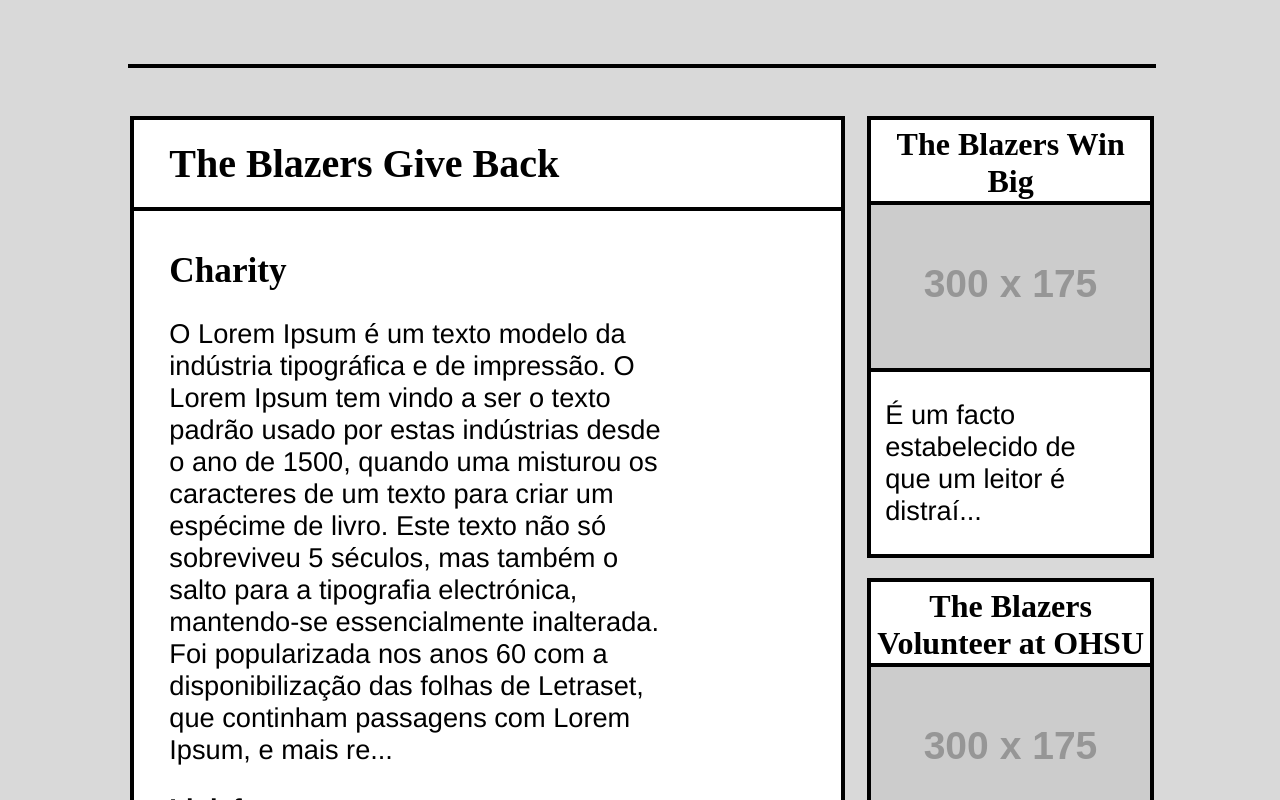
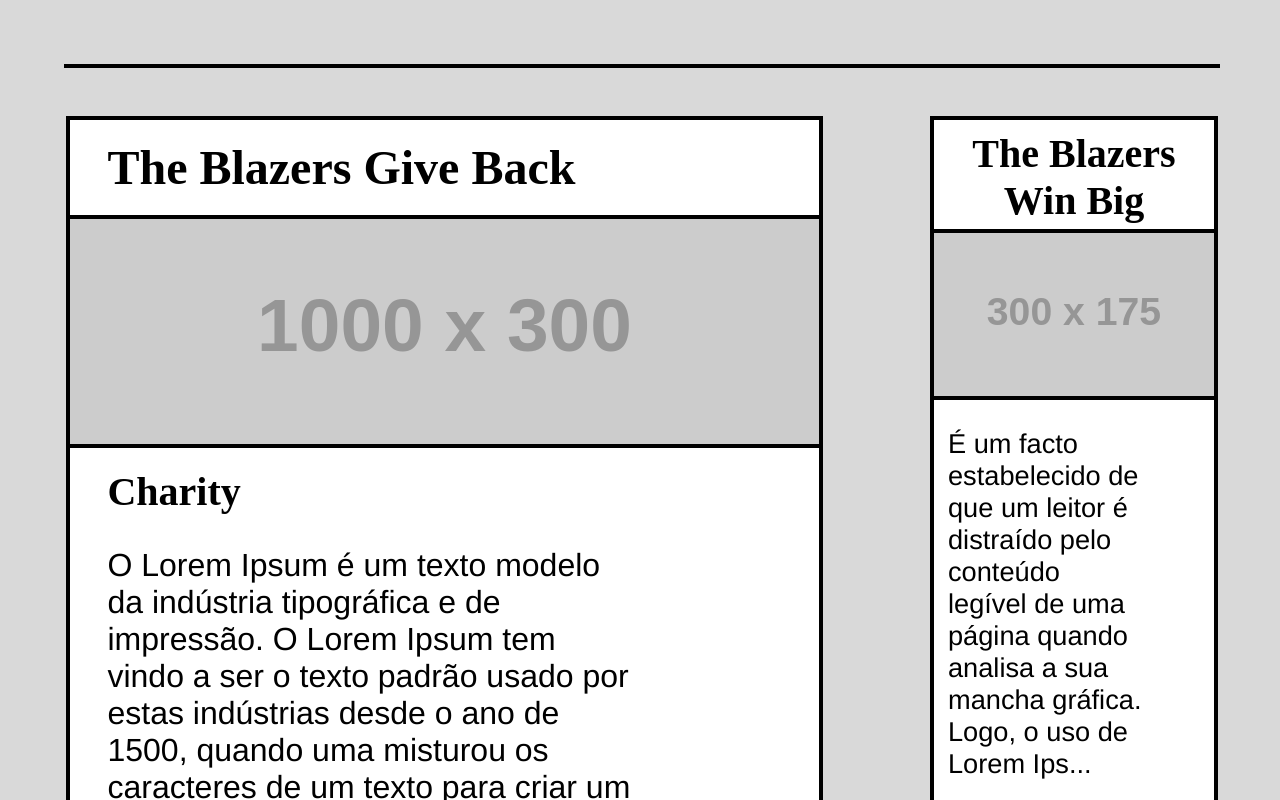
Before and after one commit to marcusjensen15/news-feed-main-component, a React (Create React App) app: page / in a window 1280 px wide. Shown: the top 800 px of the page. Built offline with nearby package versions, Linux system fonts and the light colour scheme.

Commit message:
proportioned containers differently

```diff
--- a/src/App.css
+++ b/src/App.css
@@ -10,7 +10,10 @@
 /* NewsFeedMain Styles */
 
 .newsFeedImageContainer{
+  border-bottom: 4px solid black;
   border-top: 4px solid black;
+  margin: 0%;
+  padding: 0%;
 }
 
 .removeLinkLine{
@@ -21,6 +24,9 @@
 .newsFeedImage{
   width: 100%;
   display: block;
+  margin: 0px;
+  padding: 0px;
+  max-height: 520px;
 }
 
 .newsFeedLink{
@@ -35,7 +41,7 @@
 .subHeaderMain{
   padding-left: 5%;
   font-family: “UnitedSansCdHv”, franklin-gothic-urw !important;
-  font-size: 2.2rem;
+  font-size: 2.5rem;
   margin-bottom: 2%;
   font-weight: bold;
   margin-top: 20px;
@@ -47,7 +53,7 @@
   padding-left: 5%;
   font-family: “Helvetica Neue”,Helvetica,Arial,sans-serif;
   padding-right: 24%;
-  font-size: 1.7rem;
+  font-size: 2rem;
 }
 
 
@@ -55,26 +61,22 @@
   color: black;
   background-color: #FFFFFF;
   float: left;
-  width: 69%;
+  width: 65%;
   border: 4px solid black;
-  /* outline: 2px solid black; */
+  margin-top: 50px;
 
-  /* padding-top: 0px; */
-  margin-top: 50px;
-  /* position: relative; */
 
 }
 
 .headerUnderline{
-  border-bottom: 4px solid black;
   padding-bottom: 20px;
   padding-left: 5%;
-  font-size: 2.5rem;
+  font-size: 3rem;
   font-family: “UnitedSansCdHv”, franklin-gothic-urw !important;
   font-weight: bold;
   padding-top: 20px;
-  padding-bottom: 20px;
   margin-top: 0%;
+  margin-bottom: 0%;
 
 }
 
@@ -84,8 +86,9 @@
   text-align: center;
   color: black;
   font-family: “UnitedSansCdHv”, franklin-gothic-urw !important;
-  margin-bottom: 1px;
-  margin-top: 1px;
+  margin-bottom: 5px;
+  font-size: 2.5rem;
+  margin-top: 5px;
 
 
 }
@@ -102,8 +105,7 @@
 
 .newsFeedSidebarImage{
   width: 100%;
-  /* border-top: 4px solid black; */
-  border-bottom: 4px solid black;
+  max-height: 400px;
   display: block;
 
 
@@ -118,7 +120,7 @@
 }
 
 .newsFeedSidebarContainer{
-  width: 28%;
+  width: 25%;
   float: right;
   margin-top: 50px;
 
@@ -127,8 +129,8 @@
 .Container{
   border: 2px solid black;
 
-  margin-left: 10%;
-  margin-right: 10%;
-  width: 80%;
+  margin-left: 5%;
+  margin-right: 5%;
+  width: 90%;
   margin-top: 5%;
 }
--- a/src/components/NewsFeedMain.jsx
+++ b/src/components/NewsFeedMain.jsx
@@ -18,14 +18,15 @@
 return(
   <div className="test1">
     <h3 className="headerUnderline">{props.newsFeedMainData.newsFeed}</h3>
+    <div className="newsFeedImageContainer">
+      <img className ="newsFeedImage"src="https://via.placeholder.com/1000x300" alt="350x150 image"></img>
+    </div>
     <h5 className="subHeaderMain">{props.newsFeedMainData.subHeader}</h5>
     <p className="newsFeedMainContent">{capContentLength(props.newsFeedMainData.content)}</p>
     <div className="newsFeedLink">
       <a className="removeLinkLine"href={props.newsFeedMainData.articleLink}> Link for more > </a>
     </div>
-    <div className="newsFeedImageContainer">
-      <img className ="newsFeedImage"src="https://via.placeholder.com/1000x300" alt="350x150 image"></img>
-    </div>
+
   </div>
 
 );
--- a/src/components/NewsFeedSideBar.jsx
+++ b/src/components/NewsFeedSideBar.jsx
@@ -10,8 +10,8 @@
 function capContentLengthSideBar(string){
       let displayString="";
 
-      if(string.length >= 50){
-        displayString = string.slice(0,50);
+      if(string.length >= 150){
+        displayString = string.slice(0,150);
         return displayString + "...";
       }
     }
```
